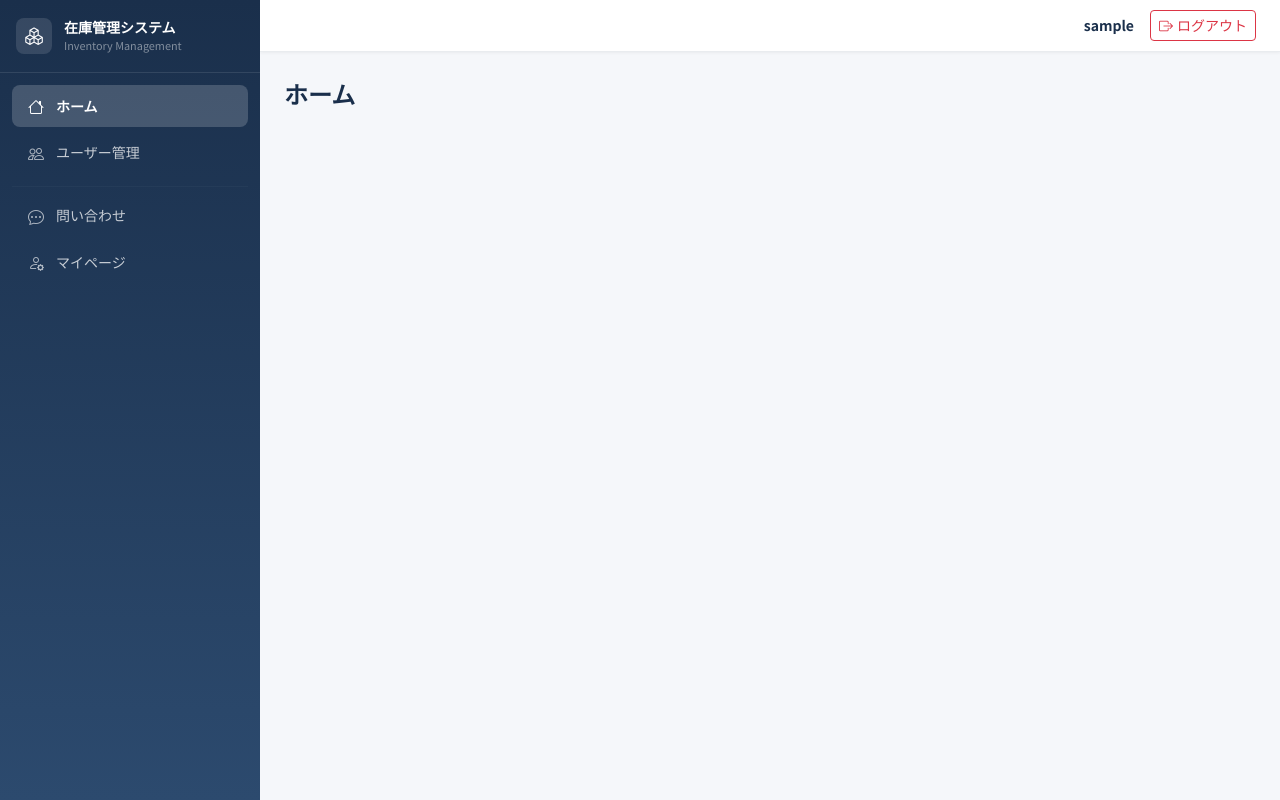
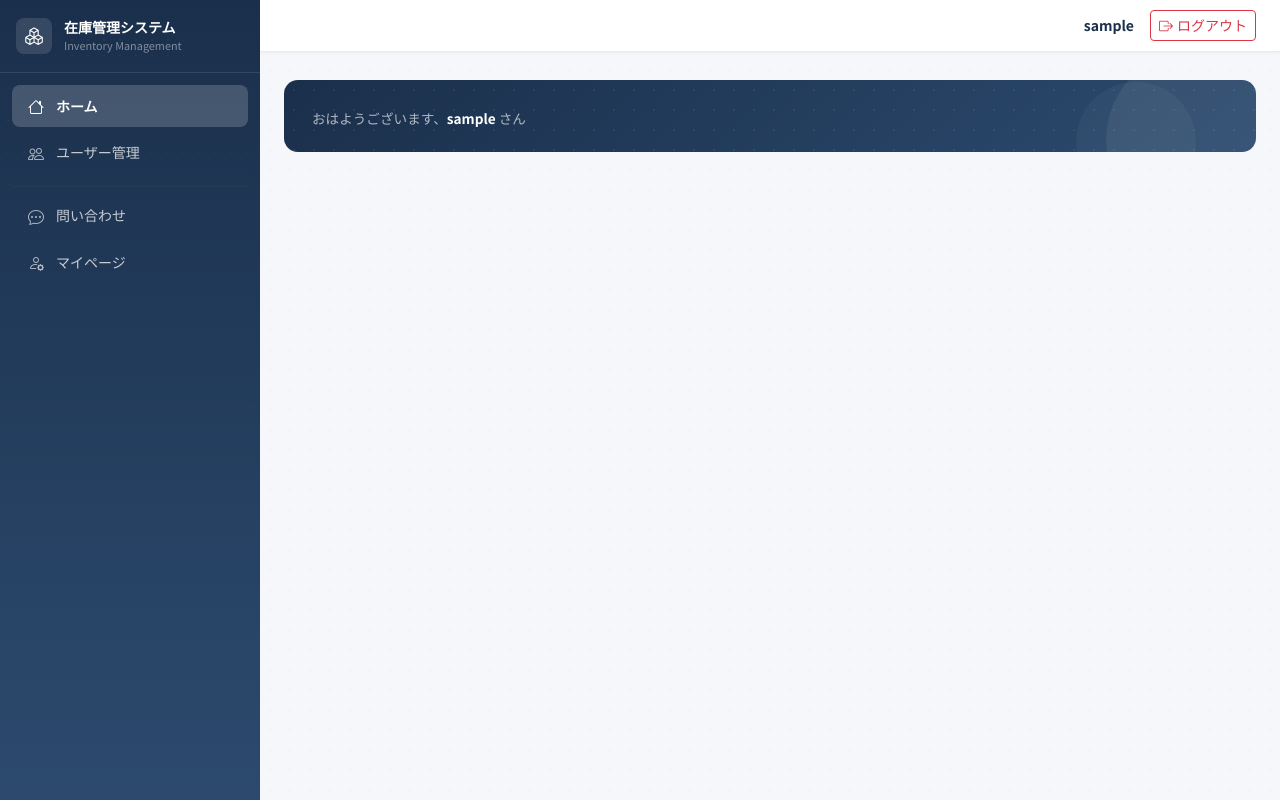
Before and after one commit to yutaArakawa/OplanTeamDevelopRoadMap, a Django app: page / in a window 1280 px wide. Run offline with Django 5.2, Linux system fonts and the light colour scheme; the visitor is signed in with stand-in values (Sample User, id 1).

Commit message:
UIの改善

```diff
--- a/common/templates/base.html
+++ b/common/templates/base.html
@@ -16,7 +16,7 @@
     </head>
     <body>
         {% if user.is_authenticated %}
-        <div class="app-layout">
+        <div class="app-layout role-{{ request.user.authority_id }}">
             <aside class="app-sidebar" id="appSidebar">
                 {% include 'components/sidebar.html' %}
             </aside>
--- a/dashboard/templates/dashboard/home.html
+++ b/dashboard/templates/dashboard/home.html
@@ -3,8 +3,21 @@
 {% block title %}ホーム{% endblock %}
 
 {% block content %}
-<div class="mb-4">
-    <h1 class="h4 fw-bold mb-0" style="color:#1a2f4b;">ホーム</h1>
+<div class="dashboard-hero">
+    <p class="dashboard-hero-title">
+        {% if request.user.authority_id == 1 %}
+        <i class="bi bi-shield-check me-2"></i>管理者ダッシュボード
+        {% elif request.user.authority_id == 2 %}
+        <i class="bi bi-shop me-2"></i>店舗ダッシュボード
+        {% elif request.user.authority_id == 3 %}
+        <i class="bi bi-building me-2"></i>倉庫ダッシュボード
+        {% endif %}
+    </p>
+    <p class="dashboard-hero-sub">
+        おはようございます、<strong class="text-white">{{ request.user.username }}</strong> さん
+        {% if request.user.authority_id == 2 and request.user.shop %}・{{ request.user.shop }}{% endif %}
+        {% if request.user.authority_id == 3 and request.user.warehouse %}・{{ request.user.warehouse }}{% endif %}
+    </p>
 </div>
 
 {# ===== 管理者 ===== #}
@@ -87,7 +100,7 @@
 {% elif request.user.authority_id == 2 %}
 <div class="row g-4">
     <div class="col-md-6">
-        <div class="card shadow-sm h-100">
+        <div class="card shadow-sm h-100 card-accent-role">
             <div class="card-header fw-bold d-flex align-items-center gap-2">
                 <i class="bi bi-trophy text-warning"></i>
                 自店舗 発注ランキング（過去1か月）
@@ -122,7 +135,7 @@
         </div>
     </div>
     <div class="col-md-6">
-        <div class="card shadow-sm h-100">
+        <div class="card shadow-sm h-100 card-accent-role">
             <div class="card-header fw-bold d-flex align-items-center gap-2">
                 <i class="bi bi-trophy-fill text-warning"></i>
                 全店舗 発注ランキング（過去1か月）
@@ -187,19 +200,19 @@
         </div>
     </div>
     <div class="col-sm-6 col-md-4">
-        <div class="card shadow-sm card-accent-orange">
+        <div class="card shadow-sm card-accent-role">
             <div class="card-body d-flex justify-content-between align-items-start">
                 <div>
                     <p class="text-muted mb-1 small">準備中</p>
                     <p class="fs-2 fw-bold mb-0">{{ preparing_order_count }}</p>
                 </div>
-                <span class="card-stat-icon text-warning"><i class="bi bi-hourglass-split"></i></span>
+                <span class="card-stat-icon text-success"><i class="bi bi-hourglass-split"></i></span>
             </div>
         </div>
     </div>
 </div>
 
-<div class="card shadow-sm">
+<div class="card shadow-sm card-accent-role">
     <div class="card-header fw-bold d-flex align-items-center gap-2">
         <i class="bi bi-table text-secondary"></i>
         倉庫在庫一覧（{{ request.user.warehouse }}）
--- a/static/common/css/common.css
+++ b/static/common/css/common.css
@@ -1,7 +1,9 @@
 /* ===== Typography ===== */
 body {
     font-family: 'Noto Sans JP', -apple-system, BlinkMacSystemFont, 'Segoe UI', sans-serif;
-    background-color: #f5f7fa;
+    background:
+        radial-gradient(circle, rgba(0,0,0,0.025) 1px, transparent 1px) 0 0 / 20px 20px,
+        #f5f7fa;
 }
 
 /* ===== App Layout ===== */
@@ -13,7 +15,9 @@ body {
 .app-sidebar {
     width: 260px;
     flex-shrink: 0;
-    background: linear-gradient(180deg, #1a2f4b 0%, #2c4a6e 100%);
+    background:
+        radial-gradient(circle, rgba(255,255,255,0.04) 1px, transparent 1px) 0 0 / 16px 16px,
+        linear-gradient(180deg, #1a2f4b 0%, #2c4a6e 100%);
     position: fixed;
     top: 0;
     left: 0;
@@ -198,6 +240,53 @@ body {
     font-size: 0.72rem;
     color: #6c757d;
     line-height: 1.2;
+}
+
+/* ===== Dashboard Hero ===== */
+.dashboard-hero {
+    background:
+        radial-gradient(circle, rgba(255,255,255,0.06) 1px, transparent 1px) 0 0 / 20px 20px,
+        linear-gradient(135deg, #1a2f4b 0%, #2c4a6e 100%);
+    border-radius: 0.875rem;
+    padding: 1.5rem 1.75rem;
+    color: white;
+    position: relative;
+    overflow: hidden;
+    margin-bottom: 1.5rem;
+}
+.dashboard-hero::before {
+    content: '';
+    position: absolute;
+    right: -30px;
+    top: -30px;
+    width: 180px;
+    height: 180px;
+    background: rgba(255,255,255,0.06);
+    border-radius: 50%;
+    pointer-events: none;
+}
+.dashboard-hero::after {
+    content: '';
+    position: absolute;
+    right: 60px;
+    bottom: -50px;
+    width: 120px;
+    height: 120px;
+    background: rgba(255,255,255,0.04);
+    border-radius: 50%;
+    pointer-events: none;
+}
+.dashboard-hero-title {
+    font-size: 1.25rem;
+    font-weight: 700;
+    margin-bottom: 0.25rem;
+    position: relative;
+}
+.dashboard-hero-sub {
+    font-size: 0.85rem;
+    color: rgba(255,255,255,0.65);
+    margin-bottom: 0;
+    position: relative;
 }
 
 /* ===== KPI Card Accents ===== */
```
Also changed, not shown: other parts of static/common/css/common.css (+38 -0 lines).
